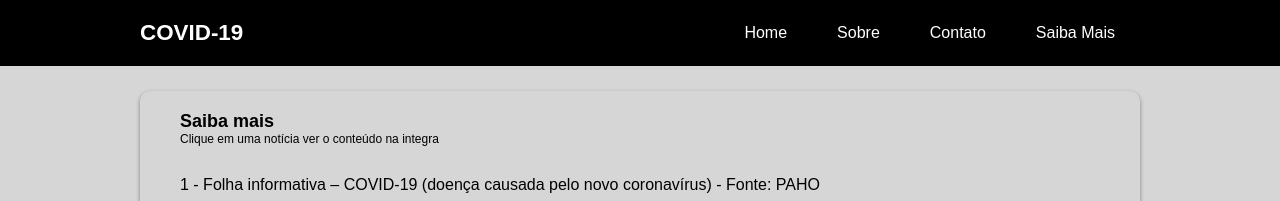
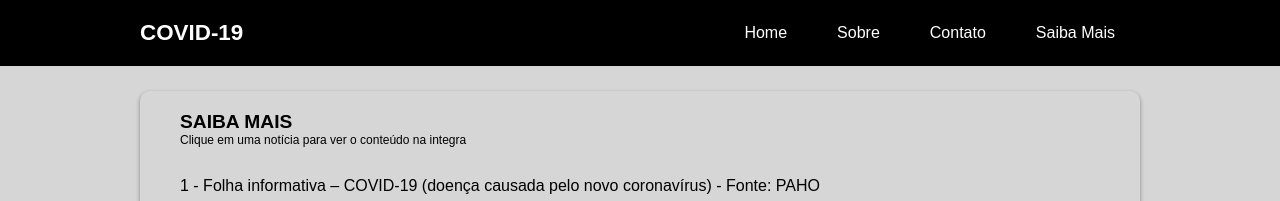
Before and after one commit to carvalhogsc/desafioCOVID19, a plain HTML site: page more.html in a window 1280 px wide. Shown: the top 201 px of the page. Drawn offline with Linux system fonts and the light colour scheme.

Commit message:
ajustes na saiba mais

```diff
--- a/css/style.css
+++ b/css/style.css
@@ -276,6 +276,8 @@ img {
 
 .more-content h1 {
     margin: 0 20px;
+    font-size: 1.2rem;
+    text-transform: uppercase;
 }
 
 .more-content p {
--- a/more.html
+++ b/more.html
@@ -36,7 +36,7 @@
     <main class="container">
         <section class="more-content">
             <h1>Saiba mais</h1>
-            <p>Clique em uma notícia ver o conteúdo na integra</p>
+            <p>Clique em uma notícia para ver o conteúdo na integra</p>
             <ul class="more-list">
                 <li class="more-item">
                     <a href="https://www.paho.org/bra/index.php?option=com_content&view=article&id=6101:covid19&Itemid=875" target="_blank">
```
